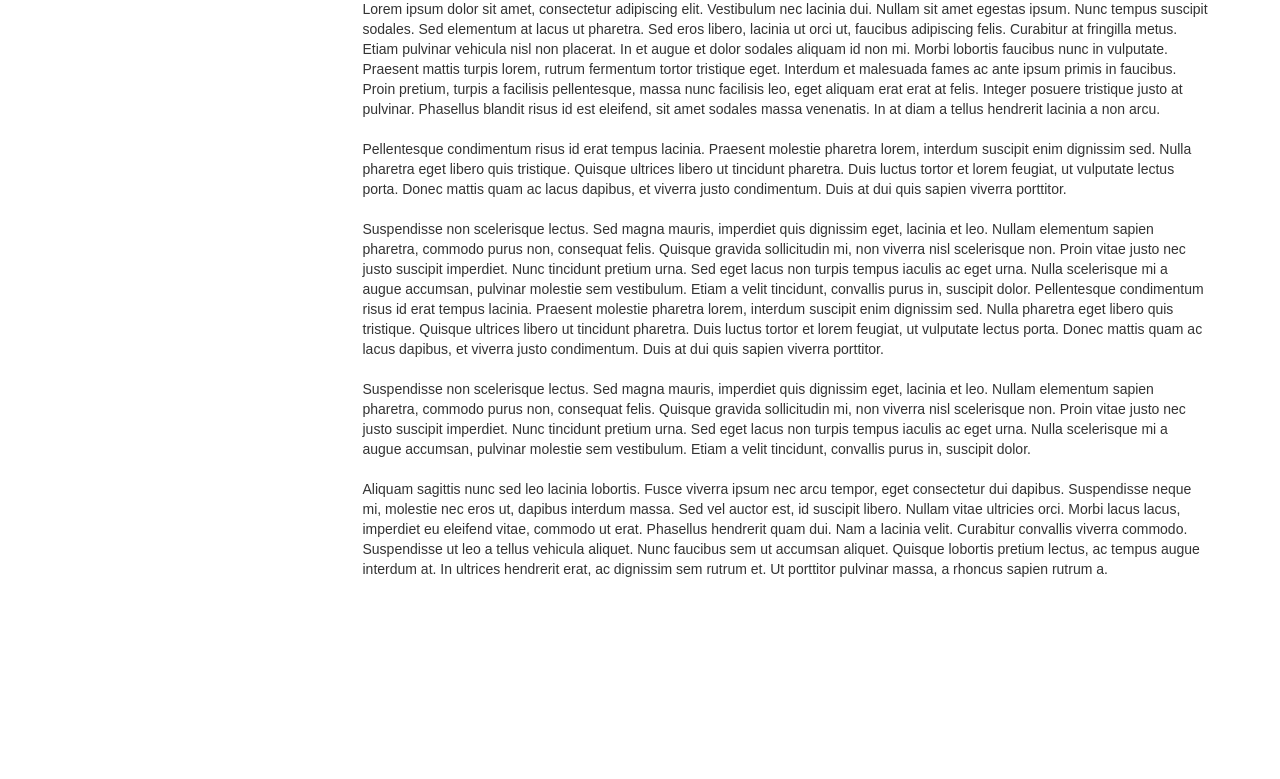
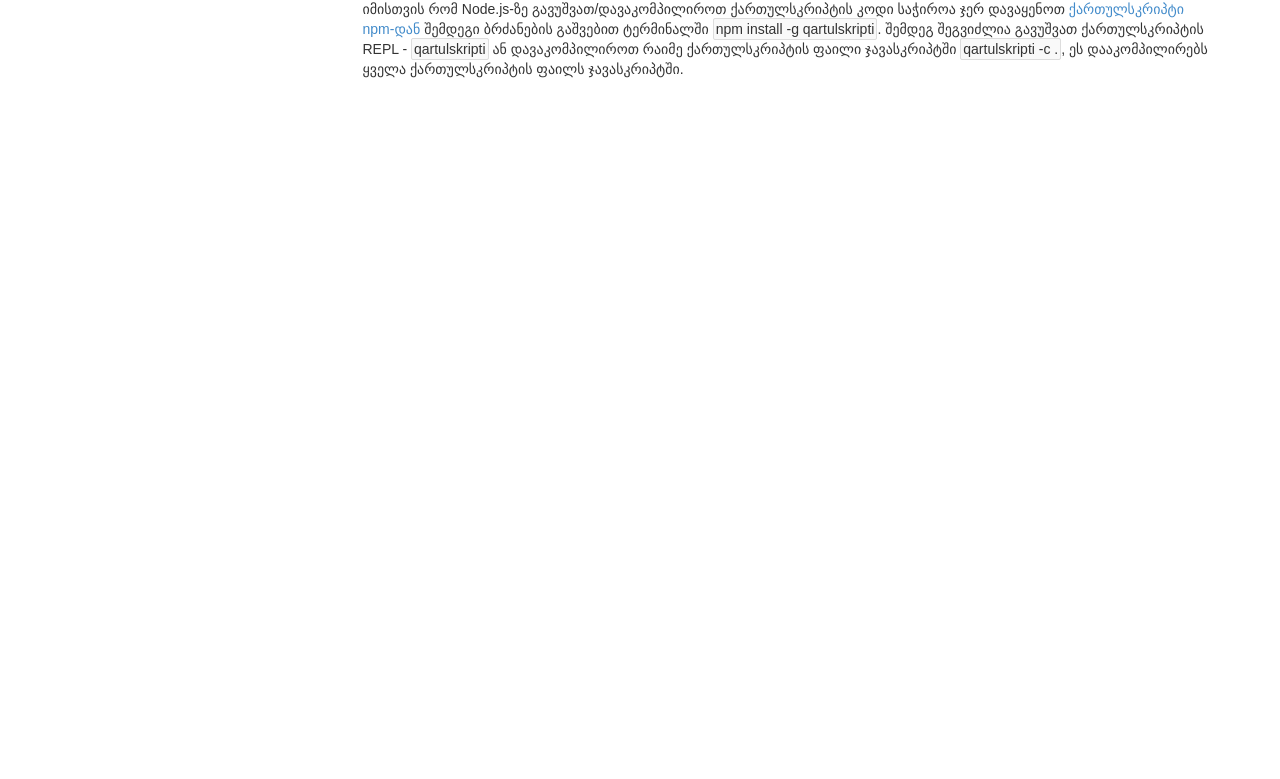
Before and after one commit to nodar-chkuaselidze/qartulskripti-web, a plain HTML site: page index.html in a window 1280 px wide. Shown: the part 382-1161 px from the top of the page. After the commit the page ends 800 px from the top, so only its background shows below. Drawn offline with Linux system fonts and the light colour scheme; no server answers.

Commit message:
Add node.js GUIDE

```diff
--- a/index.html
+++ b/index.html
@@ -50,27 +50,23 @@
           <h2>შესავალი</h2>
 
           <p>
-            <b>ქართულსკრიპტი</b> არის ენა რომელიც კომპილირდება ჯავასკრიპტში. იგი აწყობილია <a href="http://coffeescript.org/" title="CoffeeScript">CoffeeScript</a>-ის კომპილერის ბაზაზე და აქვს ყველა CoffeScript -ის შესაძლებლობა, მხოლოდ keyword-ები არის ქართული.
+            <b>ქართულსკრიპტი</b> არის ენა რომელიც კომპილირდება ჯავასკრიპტში.
+            იგი აწყობილია <a href="http://coffeescript.org/" title="CoffeeScript">CoffeeScript</a>-ის კომპილერის ბაზაზე და აქვს ყველა CoffeScript -ის შესაძლებლობა, მხოლოდ keyword-ები არის ქართული.
           </p>
         </div>
         <div id="ბრაუზერი">
           <h2> Browser </h2>
           <p>
-          ქართულსკრიპტი როგორც CoffeeScript საშუალებას იძლევა ბრაუზერში გამოვიყენოთ. თუცმა მისი გამოყენება რეკომენდირებული არ არის Production-ში ^_^. იმისთვის რომ კოდმა ბრაუზერში იმუშაოს საჭიროა საიტზე ჩავტვირთოთ ქართულსკრიპტი, რომლის წყაროც ბრაუზერისთვის შეგიძლიათ გადმოწეროთ <a href="js/qartulskripti.js">აქედან (მინიფიცირებულია)</a>. კოდის დასაწერად კი script ტეგს უნდა გავუწეროთ ტიპი 'text/qartulskripti': <span class="inline-code">&lt;script type="text/qartulskripti" src="somefile.qs"&gt;&lt;/script&gt;</span>
+          ქართულსკრიპტი როგორც CoffeeScript საშუალებას იძლევა ბრაუზერში გამოვიყენოთ.
+          თუცმა მისი გამოყენება რეკომენდირებული არ არის Production-ში ^_^.
+          იმისთვის რომ კოდმა ბრაუზერში იმუშაოს საჭიროა საიტზე ჩავტვირთოთ ქართულსკრიპტი, რომლის წყაროც ბრაუზერისთვის შეგიძლიათ გადმოწეროთ <a href="js/qartulskripti.js">აქედან (მინიფიცირებულია)</a>.
+          კოდის დასაწერად კი script ტეგს უნდა გავუწეროთ ტიპი 'text/qartulskripti': <span class="inline-code">&lt;script type="text/qartulskripti" src="somefile.qs"&gt;&lt;/script&gt;</span>
           </p>
         </div>
         <div id="nodejs">
           <h2> Node.Js </h2>
-          Lorem ipsum dolor sit amet, consectetur adipiscing elit. Vestibulum nec lacinia dui. Nullam sit amet egestas ipsum. Nunc tempus suscipit sodales. Sed elementum at lacus ut pharetra. Sed eros libero, lacinia ut orci ut, faucibus adipiscing felis. Curabitur at fringilla metus. Etiam pulvinar vehicula nisl non placerat. In et augue et dolor sodales aliquam id non mi. Morbi lobortis faucibus nunc in vulputate. Praesent mattis turpis lorem, rutrum fermentum tortor tristique eget. Interdum et malesuada fames ac ante ipsum primis in faucibus. Proin pretium, turpis a facilisis pellentesque, massa nunc facilisis leo, eget aliquam erat erat at felis. Integer posuere tristique justo at pulvinar. Phasellus blandit risus id est eleifend, sit amet sodales massa venenatis. In at diam a tellus hendrerit lacinia a non arcu.
-          <br /><br />
-          Pellentesque condimentum risus id erat tempus lacinia. Praesent molestie pharetra lorem, interdum suscipit enim dignissim sed. Nulla pharetra eget libero quis tristique. Quisque ultrices libero ut tincidunt pharetra. Duis luctus tortor et lorem feugiat, ut vulputate lectus porta. Donec mattis quam ac lacus dapibus, et viverra justo condimentum. Duis at dui quis sapien viverra porttitor.
-          <br /><br />
-          Suspendisse non scelerisque lectus. Sed magna mauris, imperdiet quis dignissim eget, lacinia et leo. Nullam elementum sapien pharetra, commodo purus non, consequat felis. Quisque gravida sollicitudin mi, non viverra nisl scelerisque non. Proin vitae justo nec justo suscipit imperdiet. Nunc tincidunt pretium urna. Sed eget lacus non turpis tempus iaculis ac eget urna. Nulla scelerisque mi a augue accumsan, pulvinar molestie sem vestibulum. Etiam a velit tincidunt, convallis purus in, suscipit dolor.
-          Pellentesque condimentum risus id erat tempus lacinia. Praesent molestie pharetra lorem, interdum suscipit enim dignissim sed. Nulla pharetra eget libero quis tristique. Quisque ultrices libero ut tincidunt pharetra. Duis luctus tortor et lorem feugiat, ut vulputate lectus porta. Donec mattis quam ac lacus dapibus, et viverra justo condimentum. Duis at dui quis sapien viverra porttitor.
-          <br /><br />
-          Suspendisse non scelerisque lectus. Sed magna mauris, imperdiet quis dignissim eget, lacinia et leo. Nullam elementum sapien pharetra, commodo purus non, consequat felis. Quisque gravida sollicitudin mi, non viverra nisl scelerisque non. Proin vitae justo nec justo suscipit imperdiet. Nunc tincidunt pretium urna. Sed eget lacus non turpis tempus iaculis ac eget urna. Nulla scelerisque mi a augue accumsan, pulvinar molestie sem vestibulum. Etiam a velit tincidunt, convallis purus in, suscipit dolor.
-          <br /><br />
-          Aliquam sagittis nunc sed leo lacinia lobortis. Fusce viverra ipsum nec arcu tempor, eget consectetur dui dapibus. Suspendisse neque mi, molestie nec eros ut, dapibus interdum massa. Sed vel auctor est, id suscipit libero. Nullam vitae ultricies orci. Morbi lacus lacus, imperdiet eu eleifend vitae, commodo ut erat. Phasellus hendrerit quam dui. Nam a lacinia velit. Curabitur convallis viverra commodo. Suspendisse ut leo a tellus vehicula aliquet. Nunc faucibus sem ut accumsan aliquet. Quisque lobortis pretium lectus, ac tempus augue interdum at. In ultrices hendrerit erat, ac dignissim sem rutrum et. Ut porttitor pulvinar massa, a rhoncus sapien rutrum a.
+          იმისთვის რომ Node.js-ზე გავუშვათ/დავაკომპილიროთ ქართულსკრიპტის კოდი საჭიროა ჯერ დავაყენოთ <a href="https://www.npmjs.org/package/qartulskripti" target="_blank">ქართულსკრიპტი npm-დან</a> შემდეგი ბრძანების გაშვებით ტერმინალში <span class="inline-code">npm install -g qartulskripti</span>.
+          შემდეგ შეგვიძლია გავუშვათ ქართულსკრიპტის REPL - <span class="inline-code">qartulskripti</span> ან დავაკომპილიროთ რაიმე ქართულსკრიპტის ფაილი ჯავასკრიპტში <span class="inline-code">qartulskripti -c .</span>, ეს დააკომპილირებს ყველა ქართულსკრიპტის ფაილს ჯავასკრიპტში.
         </div>
       </div>
     </div>
```
